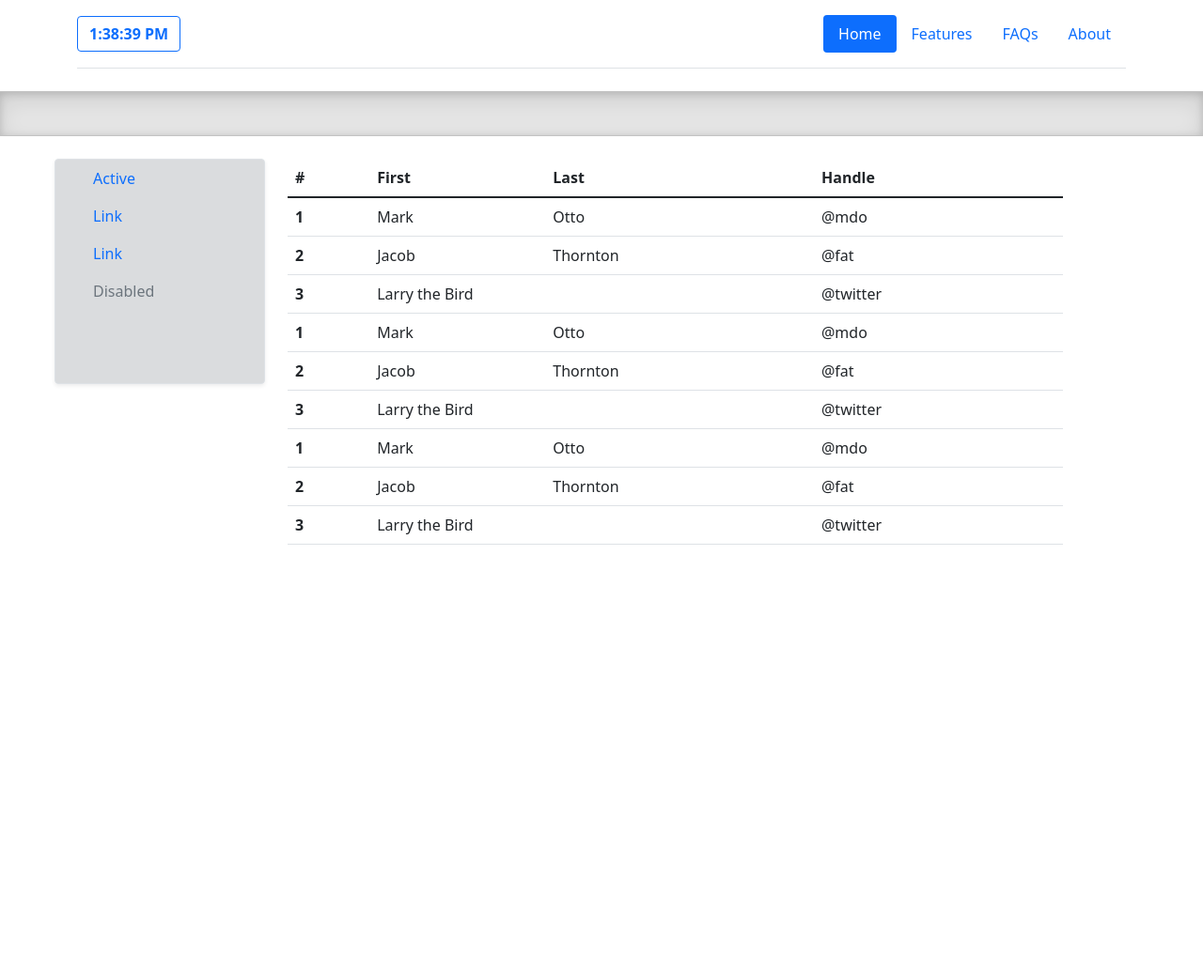
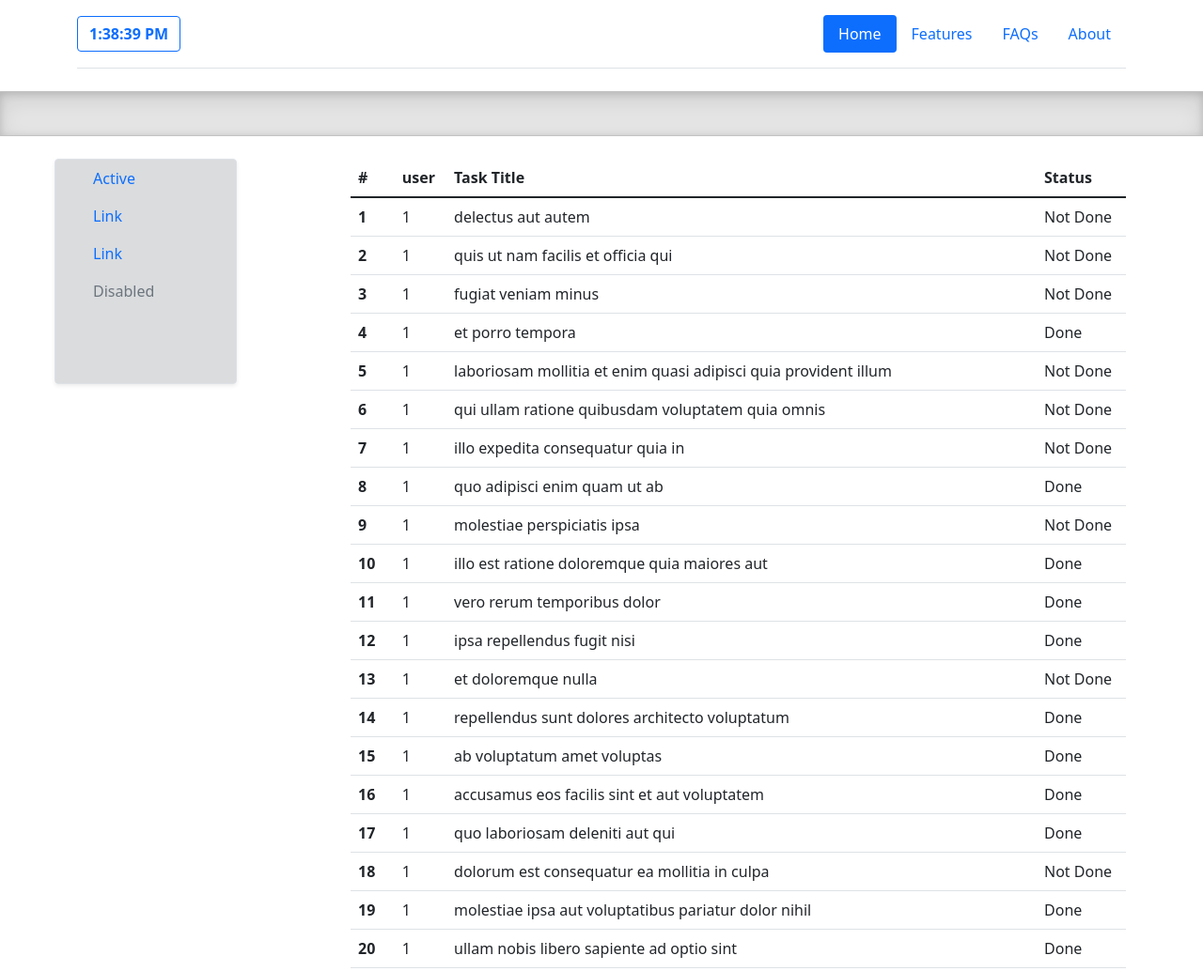
Before and after one commit to dotdotdashdash/todo, a plain HTML site: page todo-page.html in a window 1280 px wide. Shown: the top 1034 px of the page at 94% size. Before the commit the page ends 800 px from the top, so only its background shows below. Drawn offline with nearby package versions, Linux system fonts and the light colour scheme.

Commit message:
Fetches data from JSON and populates the table

```diff
--- a/js/fetch-data.js
+++ b/js/fetch-data.js
@@ -2,8 +2,23 @@ var xhttp = new XMLHttpRequest();
 xhttp.onreadystatechange = function() {
     if (this.readyState == 4 && this.status == 200) {
       var data= this.responseText;
-      console.log(data);
+      jsonData = JSON.parse(data);
+      populate(jsonData);
     }
 };
 xhttp.open("GET", "./resources/todos.json", true);
 xhttp.send();
+
+function populate(info) {
+  var todoBody = document.getElementById("todoBody");
+
+  info.forEach(element => {
+
+    let status = element.completed ? "Done" : "Not Done"
+
+    let oneTaskRow = `<tr> <th scope="row">${element.id}</th><td>${element.
+      userId}</td><td>${element.title}</td><td>${status}</td></tr>`
+    todoBody.innerHTML += oneTaskRow;
+
+  });
+}
--- a/todo-page.html
+++ b/todo-page.html
@@ -32,7 +32,7 @@
   <div class="container mt-4">
     <div class="row gx-5">
 
-      <div class="col-sm-3 shadow-sm border rounded bg-opacity-25 bg-secondary" style="height: 15rem; width: 14rem;" >
+      <div class="col-sm-2 shadow-sm border rounded bg-opacity-25 bg-secondary" style="height: 15rem;" >
         <nav class="nav flex-column align-middle" >
           <a class="nav-link active" aria-current="page" href="#">Active</a>
           <a class="nav-link" href="#">Link</a>
@@ -41,71 +41,27 @@
         </nav>
       </div>
 
+      <div class="col-sm-1"></div>
+
       <div class = "col-sm-9 bg">
         <table class="table table-hover">
           <thead>
             <tr>
               <th scope="col">#</th>
-              <th scope="col">First</th>
-              <th scope="col">Last</th>
-              <th scope="col">Handle</th>
+              <th scope="col">user</th>
+              <th scope="col">Task Title</th>
+              <th scope="col">Status</th>
             </tr>
           </thead>
-          <tbody>
-            <tr>
-              <th scope="row">1</th>
-              <td>Mark</td>
-              <td>Otto</td>
-              <td>@mdo</td>
-            </tr>
-            <tr>
-              <th scope="row">2</th>
-              <td>Jacob</td>
-              <td>Thornton</td>
-              <td>@fat</td>
-            </tr>
-            <tr>
-              <th scope="row">3</th>
-              <td colspan="2">Larry the Bird</td>
-              <td>@twitter</td>
-            </tr>
-            <tr>
-              <th scope="row">1</th>
-              <td>Mark</td>
-              <td>Otto</td>
-              <td>@mdo</td>
-            </tr>
-            <tr>
-              <th scope="row">2</th>
-              <td>Jacob</td>
-              <td>Thornton</td>
-              <td>@fat</td>
-            </tr>
-            <tr>
-              <th scope="row">3</th>
-              <td colspan="2">Larry the Bird</td>
-              <td>@twitter</td>
-            </tr>
-            <tr>
-              <th scope="row">1</th>
-              <td>Mark</td>
-              <td>Otto</td>
-              <td>@mdo</td>
-            </tr>
-            <tr>
-              <th scope="row">2</th>
-              <td>Jacob</td>
-              <td>Thornton</td>
-              <td>@fat</td>
-            </tr>
-            <tr>
-              <th scope="row">3</th>
-              <td colspan="2">Larry the Bird</td>
-              <td>@twitter</td>
-            </tr>
+          <tbody id="todoBody">
+
+            <!-- Populate JSON data here -->
+
           </tbody>
         </table>
       </div>
+
+      <div id="display"></div>
 
     </div>
 
```
Also changed, not shown: index.html (+1 -2 lines).
